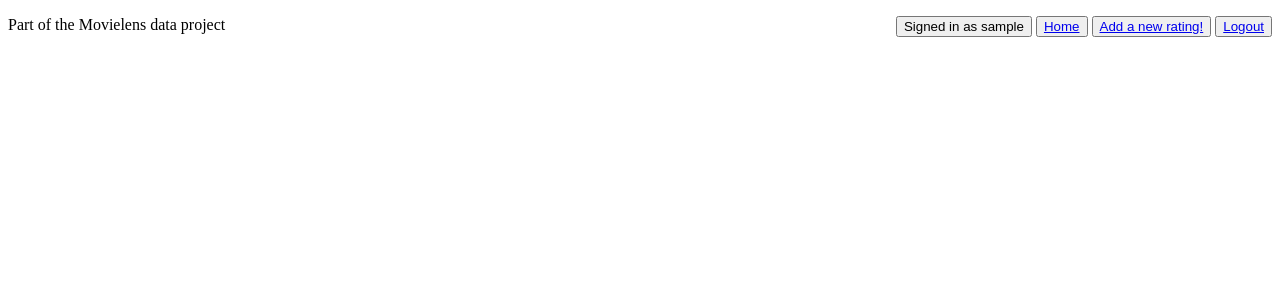
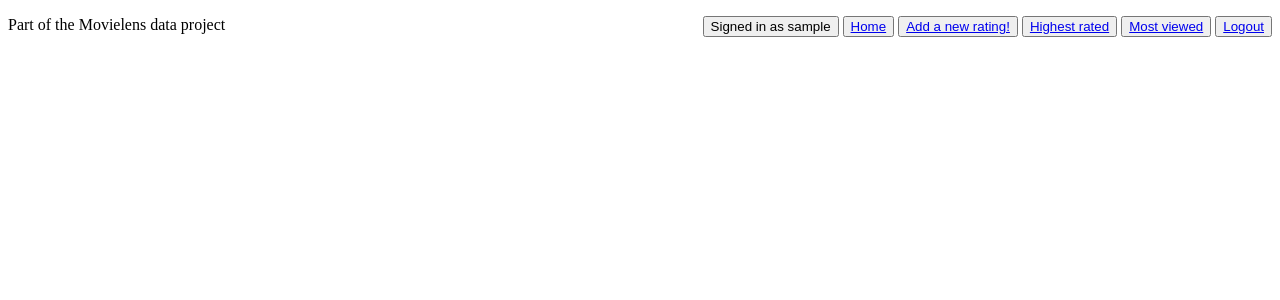
Before and after one commit to Shea-Wolfe/Movielens-Online, a Django app: page /u/movie/top in a window 1280 px wide. Shown: the top 300 px of the page. Run offline with Django 3.2, Linux system fonts and the light colour scheme; the visitor is signed in with stand-in values (Sample User, id 1); data that the repository does not hold is empty.

Commit message:
added most reviewed movies page.  Added most and highest rated to banner

```diff
--- a/newmovieratings/moviedata/models.py
+++ b/newmovieratings/moviedata/models.py
@@ -24,6 +24,8 @@ class Movie(models.Model):
     def average_rating(self):
         return self.rating_set.all().aggregate(models.Avg('score'))['score__avg']
 
+
+
     def __str__(self):
         return self.title
 
--- a/newmovieratings/moviedata/templates/moviedata/user_movie_page.html
+++ b/newmovieratings/moviedata/templates/moviedata/user_movie_page.html
@@ -19,7 +19,7 @@
   <li>zip-code: {{ rater.zipcode }}</li>
 <ul>
   {% for rating in rater.rating_set.all %}
-  <li>@<a href="{% url 'movie_page' rating.movie.pk %}">{{rating.movie.title}}</a> {{rating.score}}&#9733;'s
+  <li><a href="{% url 'movie_page' rating.movie.pk %}">{{rating.movie.title}}</a> {{rating.score}}&#9733;'s
     {% if rater.pk == user.pk %}
       <button><a href="{% url 'user_rating' rating.movie.pk %}">Edit</a></button>
       <button><a href="{% url 'remove_rating' rating.movie.pk %}">Delete</a></button>
--- a/newmovieratings/moviedata/urls.py
+++ b/newmovieratings/moviedata/urls.py
@@ -3,4 +3,5 @@ urlpatterns = [
     url(r'^movie/(?P<movie_id>\d+)', 'moviedata.views.movie_page', name='movie_page'),
     url(r'^rater/(?P<rater_id>\d+)', 'moviedata.views.rater_page', name='rater_page'),
     url(r'^movie/top', 'moviedata.views.top_20',name='top_20'),
+    url(r'^movie/popular', 'moviedata.views.top_20_rated',name='popular')
 ]
--- a/newmovieratings/moviedata/views.py
+++ b/newmovieratings/moviedata/views.py
@@ -26,3 +26,7 @@ def rater_page(request,rater_id):
 def top_20(request):
     top_20 = Movie.objects.annotate(average_rating=models.Avg('rating__score')).order_by('-average_rating')[:20]
     return render(request,'moviedata/top_20.html',{'top_20':top_20})
+
+def top_20_rated(request):
+    top_20 = Movie.objects.annotate(total_ratings=models.Count('rating')).order_by('-total_ratings')[:20]
+    return render(request,'moviedata/top_20.html',{'top_20':top_20})
--- a/newmovieratings/newmovieratings/urls.py
+++ b/newmovieratings/newmovieratings/urls.py
@@ -23,5 +23,6 @@ urlpatterns = [
     url(r'^register','users.views.new_user', name='register'),
     url(r'^new_rating','users.views.rate_movie',name='new_rating'),
     url(r'^user_rating/(?P<movie_id>\d+)','users.views.user_rating',name='user_rating'),
+    url(r'^remove_rating/(?P<movie_id>\d+)', 'users.views.remove_rating', name='remove_rating'),
     url(r'^u/', include('moviedata.urls'))
 ]
--- a/newmovieratings/templates/newmovieratings/base.html
+++ b/newmovieratings/templates/newmovieratings/base.html
@@ -10,6 +10,8 @@
     <button> Signed in as {{user.username}}</button>
     <button><a href="{% url 'rater_page' user.rater.pk %}">Home</a></button>
     <button><a href="{% url 'new_rating' %}">Add a new rating!</a></button>
+    <button><a href="{% url 'top_20' %}">Highest rated</a></button>
+    <button><a href="{% url 'popular' %}">Most viewed</a></button>
     <button><a href="{% url 'logout' %}">Logout</a></button>
     {% else %}
     <button><a href="{% url 'login' %}">Login</a></button><button><a href="{% url 'register' %}">Register</a></button>
```
